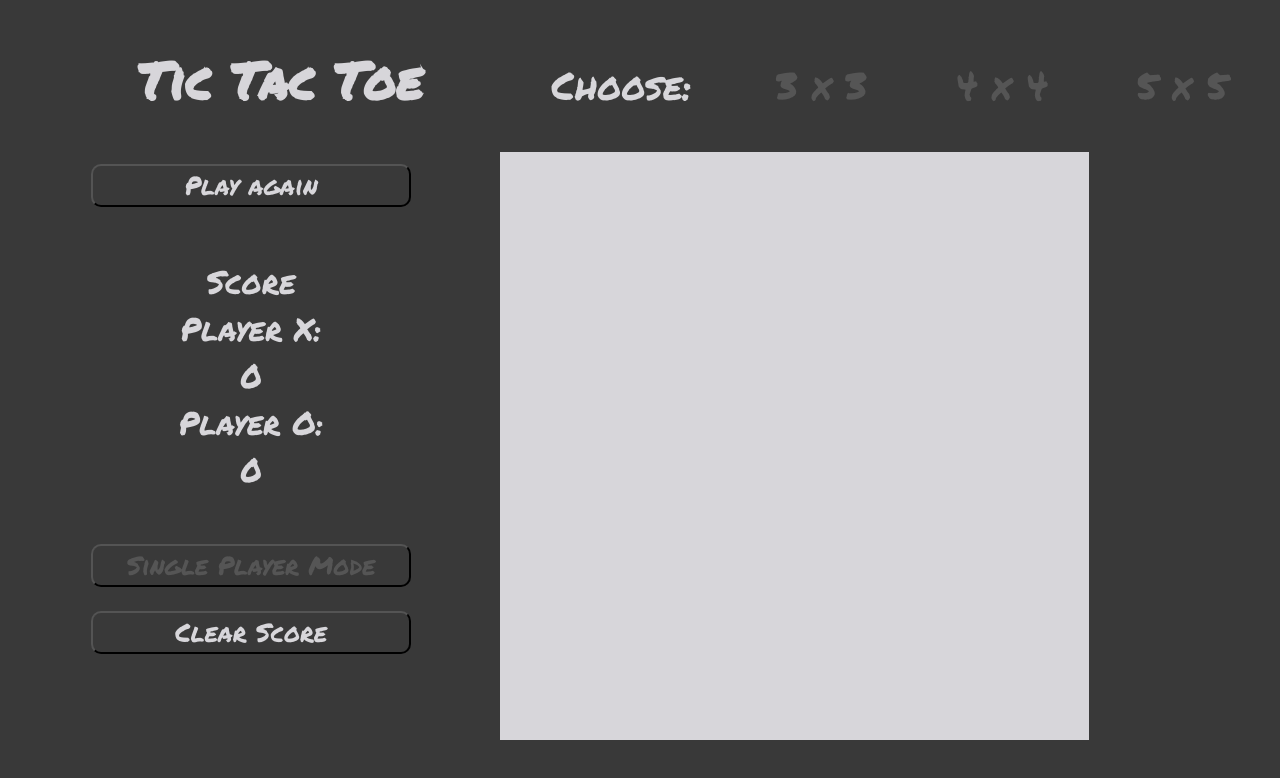
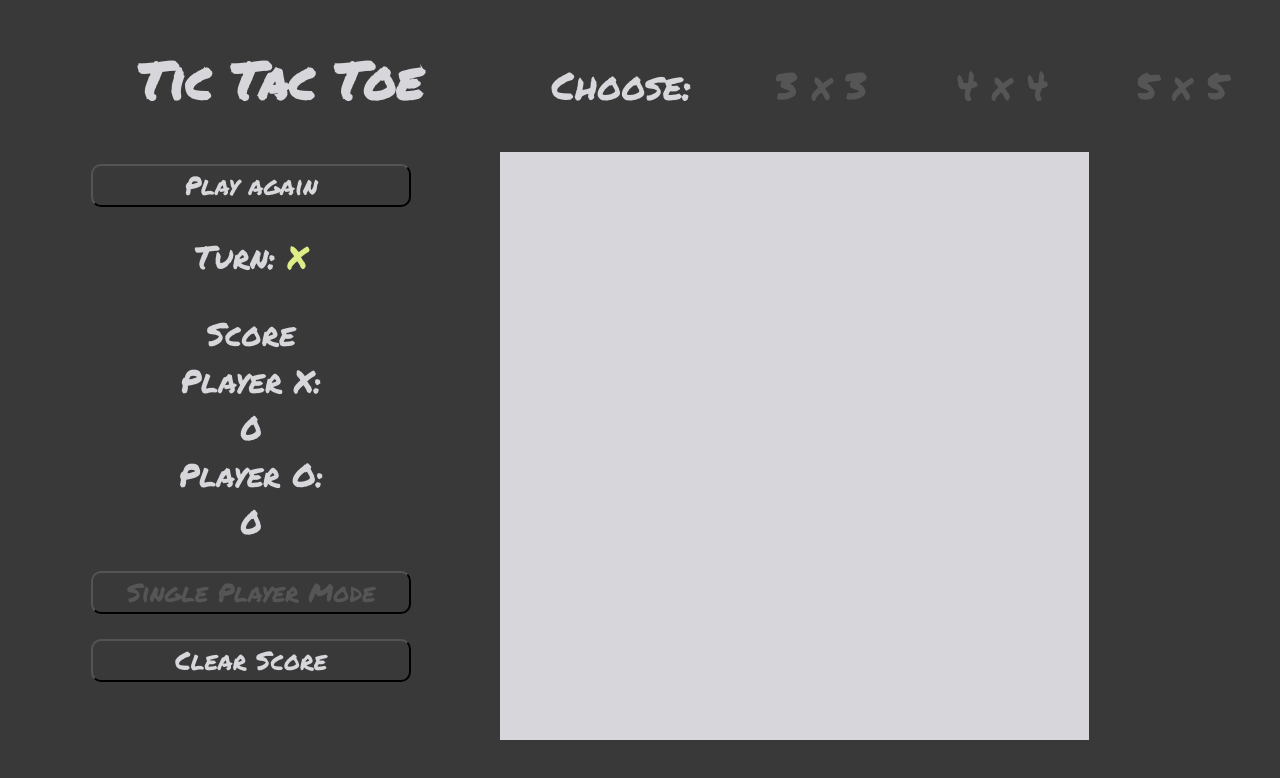
Before and after one commit to amandachau36/tic-tac-toe, a plain HTML site: page index.html in a window 1280 px wide. Both pictures are taken after a click on the button "Play again". Drawn offline with Linux system fonts and the light colour scheme.

Commit message:
DisplayTurns complete

```diff
--- a/css/style.css
+++ b/css/style.css
@@ -53,6 +53,12 @@ h1 {
   /* background-color: red; */
 }
 
+#displayTurn{
+  display: inline-block;
+  color: rgb(223, 237, 136);
+
+}
+
 .button{
   display: inline-block;
   margin: 2.5%;
@@ -78,8 +84,8 @@ h1 {
   width: 100%;
   /* background-color: pink; */
   font-size: 2.5vw;
-  padding-top: 8%;
-  padding-bottom: 8%;
+  padding-top: 3%;
+  padding-bottom: 3%;
   /* display: inline-block; */
 }
 
--- a/index.html
+++ b/index.html
@@ -28,6 +28,11 @@
     <button id="reset" type="button">
         Play again
     </button>
+  </div>
+
+  <div class="score">
+    Turn:
+    <div id="displayTurn"></div>
   </div>
 
   <div class="score">
--- a/js/main.js
+++ b/js/main.js
@@ -114,6 +114,10 @@ let gameIsWon = false;
 let computerTurn = false;
 
 
+const displayTurn = function(){
+  $('#displayTurn').html(`${tic.nextPlay()}`);
+};
+
 const clear = function(){
 
 //hides winner/draw banner
@@ -130,6 +134,8 @@ const clear = function(){
   };
 // generates boxNumber array with numbers again
   tic.createBoxNumber();
+
+  displayTurn();
 
 
 };
@@ -201,6 +207,7 @@ $('#single').on('click', function(){
   clear();
   if (tic.singlePlayer === false){
     tic.singlePlayer = true;
+    tic.lastPlayed = 'O';
     $(this).css("color", "rgb(215, 214, 218)");
   } else {
     tic.singlePlayer = false;
@@ -257,6 +264,8 @@ $(document).on('click', '.board > div', function(){
       // find out if its X or O
       let play = tic.nextPlay();
 
+
+
       // insert X or O into box clicked
       $(this).html(play);
 
@@ -267,6 +276,7 @@ $(document).on('click', '.board > div', function(){
       tic.lastPlayed = play;
 
       countPlays += 1;
+      displayTurn();
 
       if (countPlays === (tic.numCols)**2) {
         draw();
@@ -274,7 +284,6 @@ $(document).on('click', '.board > div', function(){
 
       if (tic.win()){
         youWin(play);
-
       }
 
       if (tic.singlePlayer === true) {
@@ -303,6 +312,7 @@ $(document).on('click', '.board > div', function(){
                 draw();
               }
               computerTurn = false;
+              displayTurn();
           }, 800);
         }
       }
```
